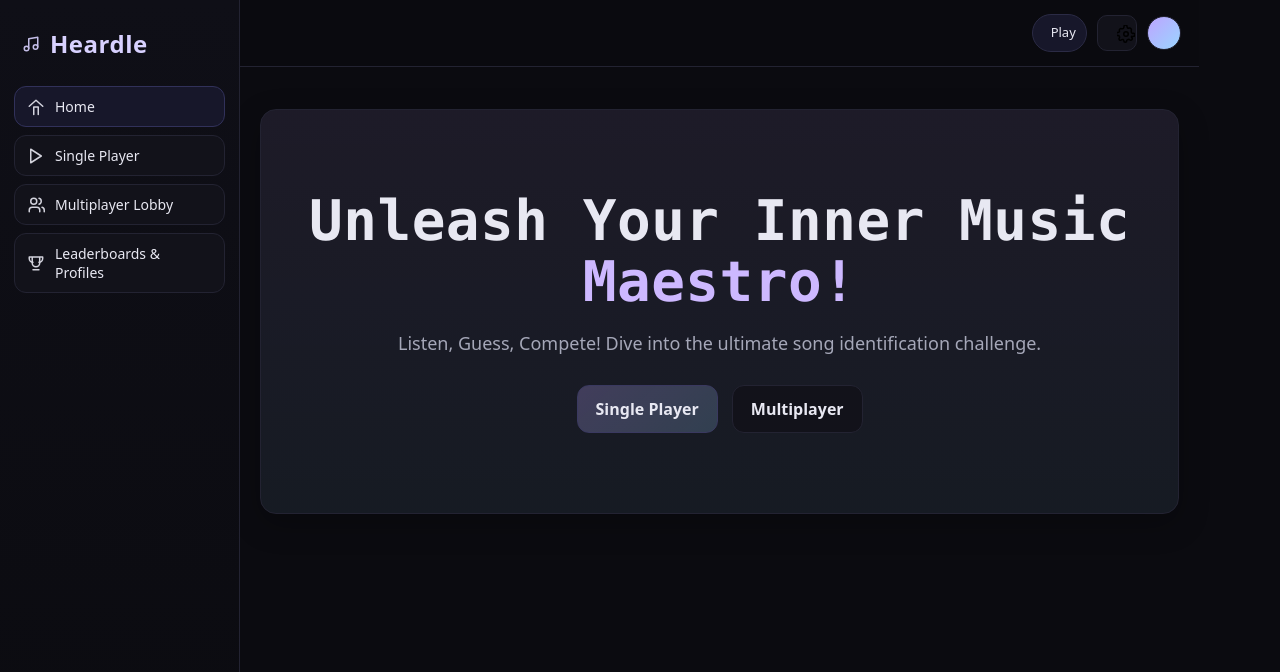
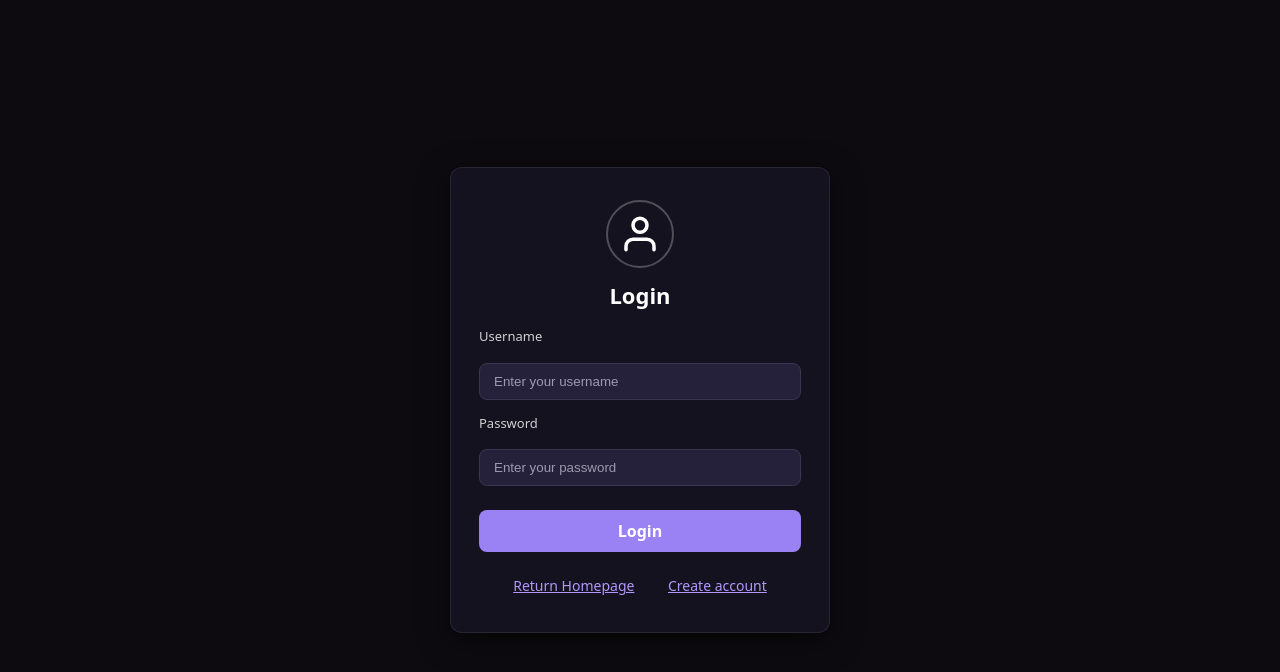
Before and after one commit to mando34/Heardle, a React (Vite) app: page /loginPage in a window 1280 px wide. Shown: the top 672 px of the page. Built offline with nearby package versions, Linux system fonts and the light colour scheme.

Commit message:
Added login and create account UI

```diff
--- a/src/App.jsx
+++ b/src/App.jsx
@@ -1,6 +1,8 @@
 import { useState } from 'react'
 // import './App.css'
 import HomePage from './pages/homepage';
+import LoginPage from './pages/loginPage';
+import CreateAcc from './pages/createAccPage';
 import "./css/global.css";
 
 function App() {
@@ -8,7 +10,8 @@ function App() {
 
   return (
     <>
-      <HomePage />
+
+      <LoginPage />
     </>
   )
 }
--- a/src/components/icons.jsx
+++ b/src/components/icons.jsx
@@ -51,3 +51,15 @@ export const SettingsIcon = (props) => (
     <path d="M19.4 15a1.65 1.65 0 0 0 .33 1.82l.06.06a2 2 0 11-2.83 2.83l-.06-.06a1.65 1.65 0 0 0-1.82-.33A1.65 1.65 0 0 0 13 21V21a2 2 0 11-4 0v-.09A1.65 1.65 0 0 0 8 19.4a1.65 1.65 0 0 0-1.82.33l-.06.06A2 2 0 113.3 16.96l.06-.06A1.65 1.65 0 0 0 3.03 15 1.65 1.65 0 0 0 1.5 14H1a2 2 0 110-4h.09c.65 0 1.27-.26 1.73-.73.48-.48.63-1.17.33-1.82V7c0-.65.26-1.27.73-1.73.48-.48 1.17-.63 1.82-.33H7c.65 0 1.27-.26 1.73-.73C9.21 3.48 9.36 2.79 9.36 2.14V2a2 2 0 114 0v.09c0 .65.26 1.27.73 1.73.48.48 1.17.63 1.82.33H17c.65 0 1.27.26 1.73.73.48.48.63 1.17.33 1.82V9c0 .65.26 1.27.73 1.73.48.48 1.17.63 1.82.33H22a2 2 0 110 4h-.09a1.65 1.65 0 0 0-1.51 1z" />
   </svg>
 );
+export const LoginIcon = (props) => (
+  <svg
+  {...props} viewBox="0 0 24 24" fill="none"
+  stroke="currentColor" strokeWidth="2" strokeLinecap="round" strokeLinejoin="round"
+>
+
+  <circle cx="12" cy="7" r="4" />
+
+  <path d="M20 21v-2a4 4 0 0 0-4-4H8a4 4 0 0 0-4 4v2" />
+</svg>
+
+  );
--- /dev/null
+++ b/src/css/signin.css
@@ -0,0 +1,111 @@
+  /* Background */
+.signin-bg {
+  height: 100vh;
+  width: 100vw;
+  display: flex;
+  justify-content: center;
+  align-items: center;
+  background: #0D0B10;
+  color: #EDE9FF;
+  overflow: hidden;
+}
+
+/* card background */
+.signin-card {
+  width: min(380px, 92vw);
+  background: #15121F;
+  border: 1px solid rgba(255, 255, 255, 0.08);
+  border-radius: 12px;
+  box-shadow: 0 8px 30px rgba(0, 0, 0, 0.6);
+  padding: 32px 28px 28px;
+  text-align: center;
+}
+
+/* Top icon spot */
+.signinAvatar-spot {
+  height: 68px;
+  width: 68px;
+  margin: 0 auto 12px;
+  border-radius: 50%;
+  border: 2px solid rgba(255, 255, 255, 0.25);
+  display: flex;
+  justify-content: center;
+  align-items: center;
+  color: #FFFFFF;
+}
+
+/* Login title */
+.signinTitle {
+  font-size: 22px;
+  font-weight: 700;
+  margin-bottom: 20px;
+  color: #FFFFFF;
+}
+
+/* Form layout */
+.signinForm {
+  display: flex;
+  flex-direction: column;
+  gap: 14px;
+  text-align: left;
+}
+/* Username/password */
+.signinLabel {
+  font-size: 13px;
+  color: rgba(255, 255, 255, 0.8);
+  margin-bottom: 2px;
+}
+
+/*textbox*/
+.signinInput {
+  width: 100%;
+  padding: 10px 14px;
+  border-radius: 8px;
+  border: 1px solid #3A3550;
+  background: #26213A;
+  color: #fff8e9;
+  outline: none;
+  transition: border 0.2s ease, background 0.2s ease;
+}
+/* onClick textbox */
+.signinInput:focus {
+  border: 1px solid #B197FC;
+  background: #2D2942;
+}
+/* enter you username/password*/
+.signinInput::placeholder {
+  color: rgba(237, 233, 255, 0.6);
+}
+
+/* Buttons */
+.signinBtn-primary {
+  margin-top: 10px;
+  width: 100%;
+  padding: 10px 0;
+  border: none;
+  border-radius: 8px;
+  background: #9A82F5;
+  color: #FFFFFF;
+  font-weight: 600;
+  cursor: pointer;
+  transition: background 0.2s ease;
+}
+/* hover Big button */
+.signinBtn-primary:hover {
+  background: #9F85F7;
+}
+/* links */
+.signinBtn-link {
+  margin-top: 16px;
+  border: none;
+  background: transparent;
+  color: #B197FC;
+  font-size: 14px;
+  text-decoration: underline;
+  cursor: pointer;
+  transition: opacity 0.2s;
+}
+/* links hover */
+.signinBtn-primary:hover {
+  background: #B197FC;
+}
--- /dev/null
+++ b/src/pages/createAccPage.jsx
@@ -0,0 +1,60 @@
+import "../css/signin.css";
+import {LoginIcon} from "../components/icons";
+
+export default function CreateAcc() {
+  return (
+    <div className="signin-bg">
+      <div className="signin-card">
+
+        <div className="signinAvatar-spot" aria-hidden>
+          {/* <UserIcon /> */}
+          <LoginIcon style={{ width: "42px", height: "42px" }} />
+        </div>
+
+        <h1 className="signinTitle">Create Account</h1>
+
+        {/* <Username /> */}
+        <form className="signinForm" onSubmit={(e) => e.preventDefault()}>
+          <label className="signinLabel" htmlFor="username">Username</label>
+          <input
+            id="username"
+            name="username"
+            type="text"
+            placeholder="Create your username"
+            className="signinInput"
+            autoComplete="username"
+            required
+            onInvalid={(e) => e.target.setCustomValidity('Please create your username!')}
+            onInput={(e) => e.target.setCustomValidity('')}
+          />
+
+          {/* <Password /> */}
+          <label className="signinLabel" htmlFor="password">Password</label>
+          <input
+            id="password"
+            name="password"
+            type="password"
+            placeholder="Create your password"
+            className="signinInput"
+            autoComplete="new-password"
+            required
+            onInvalid={(e) => e.target.setCustomValidity('Please create your password!')}
+            onInput={(e) => e.target.setCustomValidity('')}
+          />
+
+          {/* <Button login, return, and create /> */}
+          <button className="signinBtn-primary" type="submit">Create</button>
+        </form>
+
+        <button className="signinBtn-link" type="button">
+          Return Homepage
+        </button>
+
+        <button className="signinBtn-link" type="button">
+          Return Login
+        </button>
+
+      </div>
+    </div>
+  );
+}
--- /dev/null
+++ b/src/pages/loginPage.jsx
@@ -0,0 +1,62 @@
+import "../css/signin.css";
+import {LoginIcon} from "../components/icons";
+
+export default function LoginPage() {
+  return (
+    <div className="signin-bg">
+      <div className="signin-card">
+
+        <div className="signinAvatar-spot" aria-hidden>
+          {/* <UserIcon /> */}
+          <LoginIcon style={{ width: "42px", height: "42px" }} />
+        </div>
+
+        <h1 className="signinTitle">Login</h1>
+
+        {/* <Username /> */}
+        <form className="signinForm" onSubmit={(e) => e.preventDefault()}>
+          <label className="signinLabel" htmlFor="username">Username</label>
+          <input
+            id="username"
+            name="username"
+            type="text"
+            placeholder="Enter your username"
+            className="signinInput"
+            autoComplete="username"
+            required
+            onInvalid={(e) => e.target.setCustomValidity('Please enter your username!')}
+            onInput={(e) => e.target.setCustomValidity('')}
+          />
+
+          {/* <Password /> */}
+          <label className="signinLabel" htmlFor="password">Password</label>
+          <input
+            id="password"
+            name="password"
+            type="password"
+            placeholder="Enter your password"
+            className="signinInput"
+            autoComplete="current-password"
+            required
+            onInvalid={(e) => e.target.setCustomValidity('Please enter your password!')}
+            onInput={(e) => e.target.setCustomValidity('')}
+          />
+
+          {/* <Button login, return, and create /> */}
+          <button className="signinBtn-primary" type="submit">
+            Login
+          </button>
+        </form>
+
+        <button className="signinBtn-link" type="button">
+          Return Homepage
+        </button>
+
+        <button className="signinBtn-link" type="button">
+          Create account
+        </button>
+
+      </div>
+    </div>
+  );
+}
```
Also changed, not shown: 1 other file (tests, documents, lock files or other folders).
